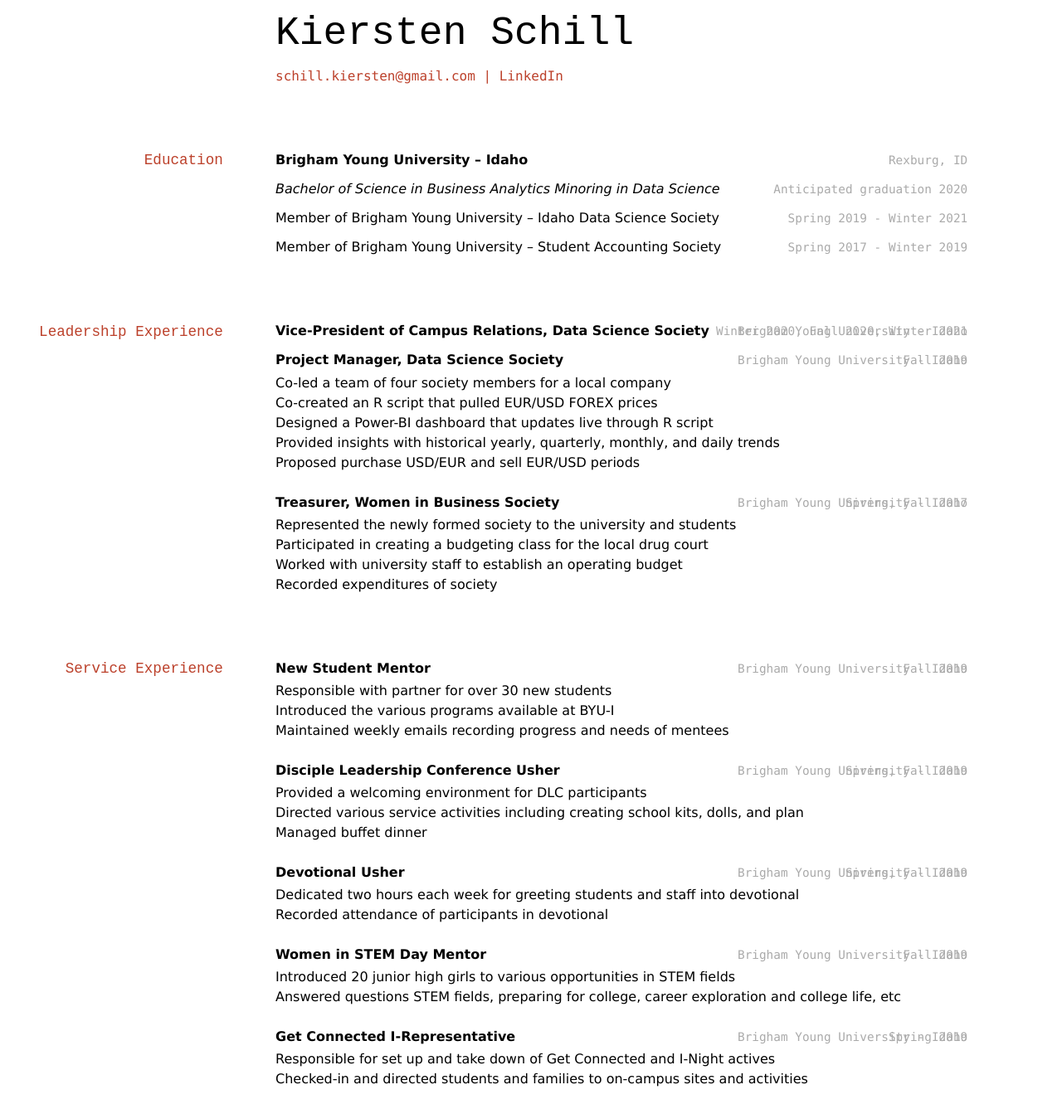
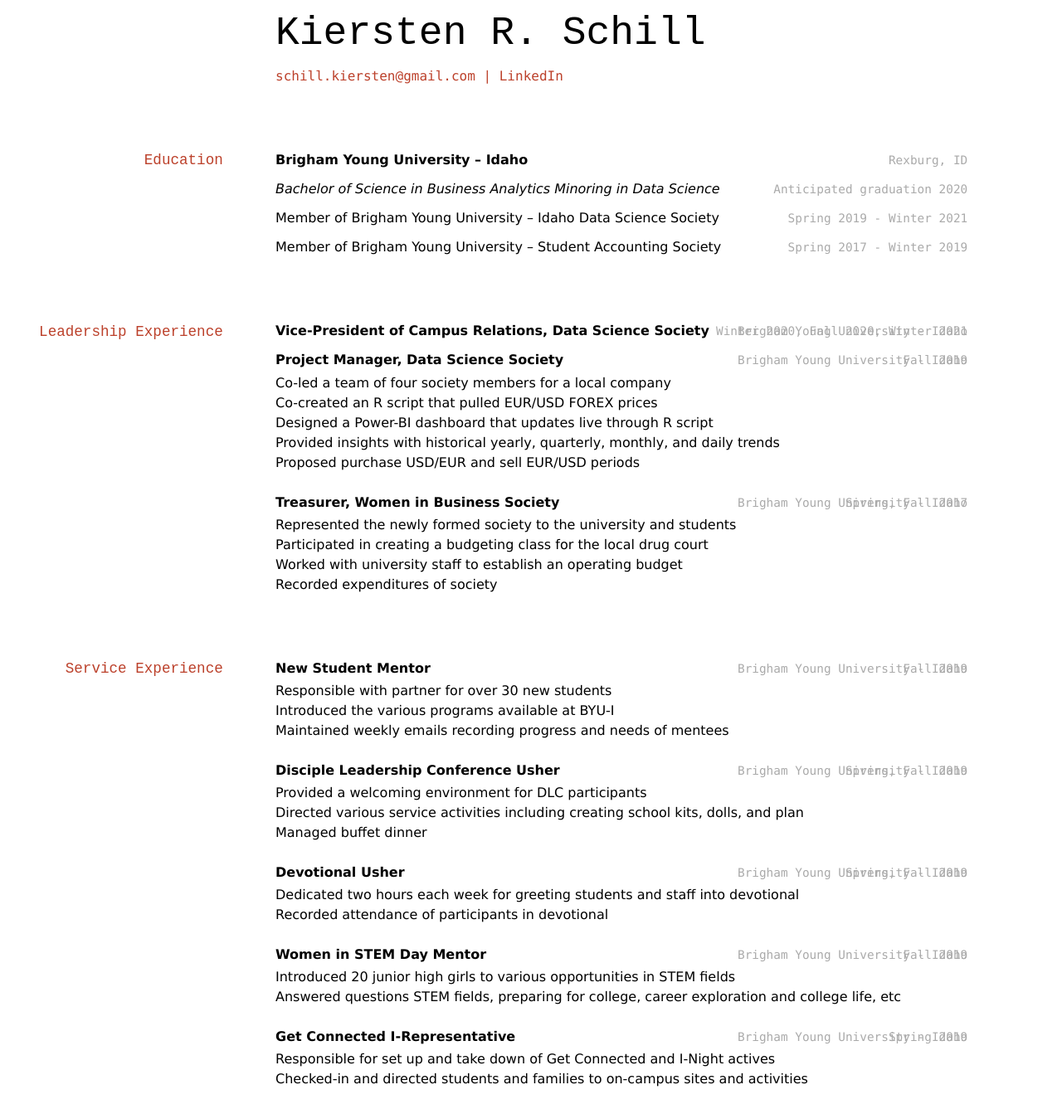
Before and after one commit to kierrschill/CSE250_ds_resume, a Jekyll site: the page built from docs/index.md, in a window 1280 px wide. Shown: the whole page at 83% size. Built offline with Jekyll 4.4.1, drawn with Linux system fonts in a browser that asks for light colours.

Commit message:
added my middle intial

```diff
--- a/docs/index.md
+++ b/docs/index.md
@@ -2,7 +2,7 @@
 layout: cv
 title: Brigham Young's Resume
 ---
-# Kiersten Schill
+# Kiersten R. Schill
 
 
 <div id="webaddress">
```
